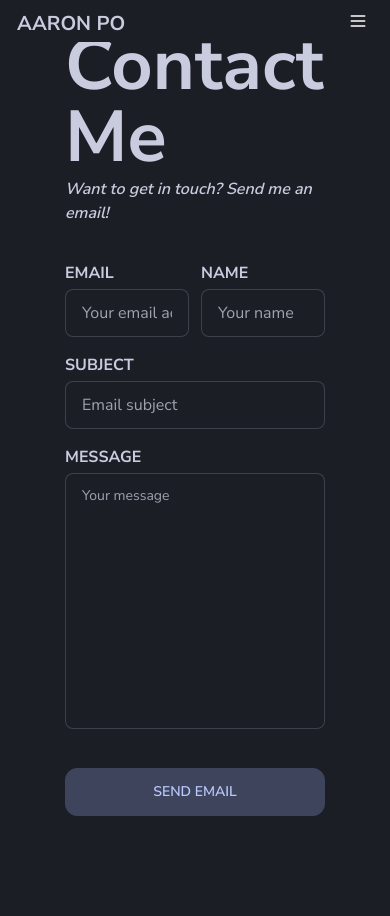
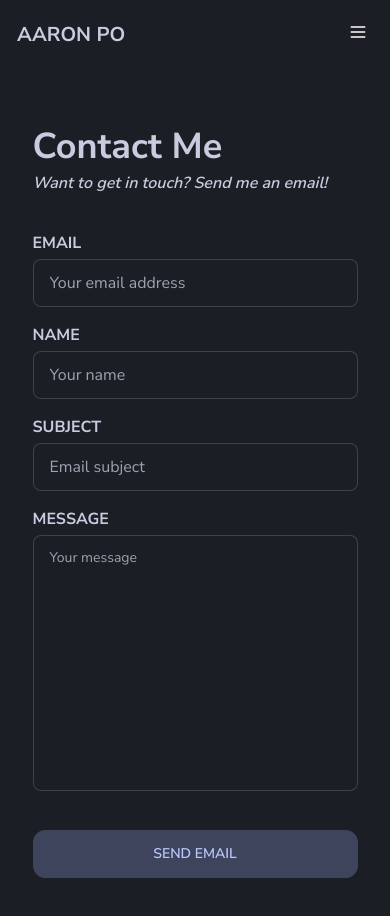
Before and after one commit to aaronpo97/portfolio, a Next.js app: page /contact in a window 390 px wide. Shown: the top 916 px of the page. Before the commit the page ends 844 px from the top, so only its background shows below. Built offline with nearby package versions, Linux system fonts and the light colour scheme; what tailwindcss-animated would draw is missing.

Commit message:
fix page sizing

```diff
--- a/src/components/ui/Navbar.tsx
+++ b/src/components/ui/Navbar.tsx
@@ -34,7 +34,7 @@ const Navbar = () => {
 
   return (
     <nav
-      className={`navbar fixed top-0 z-20 h-[5vh] min-h-0 ${
+      className={`navbar fixed top-0 z-20 ${
         currentURL === '/' || currentURL === '/game' ? 'bg-transparent' : 'bg-base-100'
       }`}
     >
--- a/src/content/pages/about.json
+++ b/src/content/pages/about.json
@@ -1,6 +1,6 @@
 {
   "title": "About",
-  "preamble": "I am a highly driven, self-taught developer located in London, ON.\nMy coding journey ignited at the onset of the COVID-19 pandemic. Following my graduation with a Bachelor of Music from the University of Western Ontario, I took the initiative to acquire new skills and independently learn the art of software development.",
+  "preamble": "I am a highly driven, self-taught developer located in London, ON.\nMy coding journey began at the onset of the COVID-19 pandemic. Following my graduation with a Bachelor of Music from Western University, I took the initiative to acquire new skills and independently learn the art of software development.",
   "content": [
     {
       "heading": "Goals",
--- a/src/pages/about.tsx
+++ b/src/pages/about.tsx
@@ -62,7 +62,7 @@ const AboutPage: NextPage<AboutPageProps> = ({ content }) => {
         <title>{`About Me | ${process.env.NEXT_PUBLIC_SITE_NAME}`}</title>
         <meta name="description" content={aboutInfo.preamble} />
       </Head>
-      <article className="my-20 flex flex-col items-center md:my-16">
+      <article className="my-20 flex min-h-dvh flex-col items-center md:my-16">
         <header className="w-10/12 lg:w-7/12">
           <h1 className="my-7 text-5xl font-extrabold md:my-10 md:text-8xl">About Me</h1>
           <div className="space-y-4">
--- a/src/pages/contact.tsx
+++ b/src/pages/contact.tsx
@@ -33,10 +33,10 @@ const Contact: NextPage = () => {
   });
 
   return (
-    <div className="animate-in fade-in flex h-screen items-center justify-center">
-      <div className="w-8/12 space-y-8">
+    <div className="animate-in fade-in mb-10 mt-20 flex min-h-dvh items-center justify-center">
+      <div className="w-10/12 space-y-8 lg:w-8/12">
         <div className="space-y-1">
-          <h1 className="text-7xl font-bold">Contact Me</h1>
+          <h1 className="text-4xl font-bold md:text-6xl lg:text-7xl">Contact Me</h1>
           <h2 className="font-semibold italic">
             Want to get in touch? Send me an email!
           </h2>
@@ -44,7 +44,7 @@ const Contact: NextPage = () => {
         <form className="form-control" onSubmit={handleSubmit(onSubmit)}>
           <div className="flex w-full flex-col space-y-8">
             <div className="space-y-3">
-              <div className="flex flex-row space-x-3">
+              <div className="flex flex-col space-y-3 lg:flex-row lg:space-x-3 lg:space-y-0">
                 <FormSegment
                   errorMessage={errors.email?.message}
                   formRegister={emailFormRegister}
```
